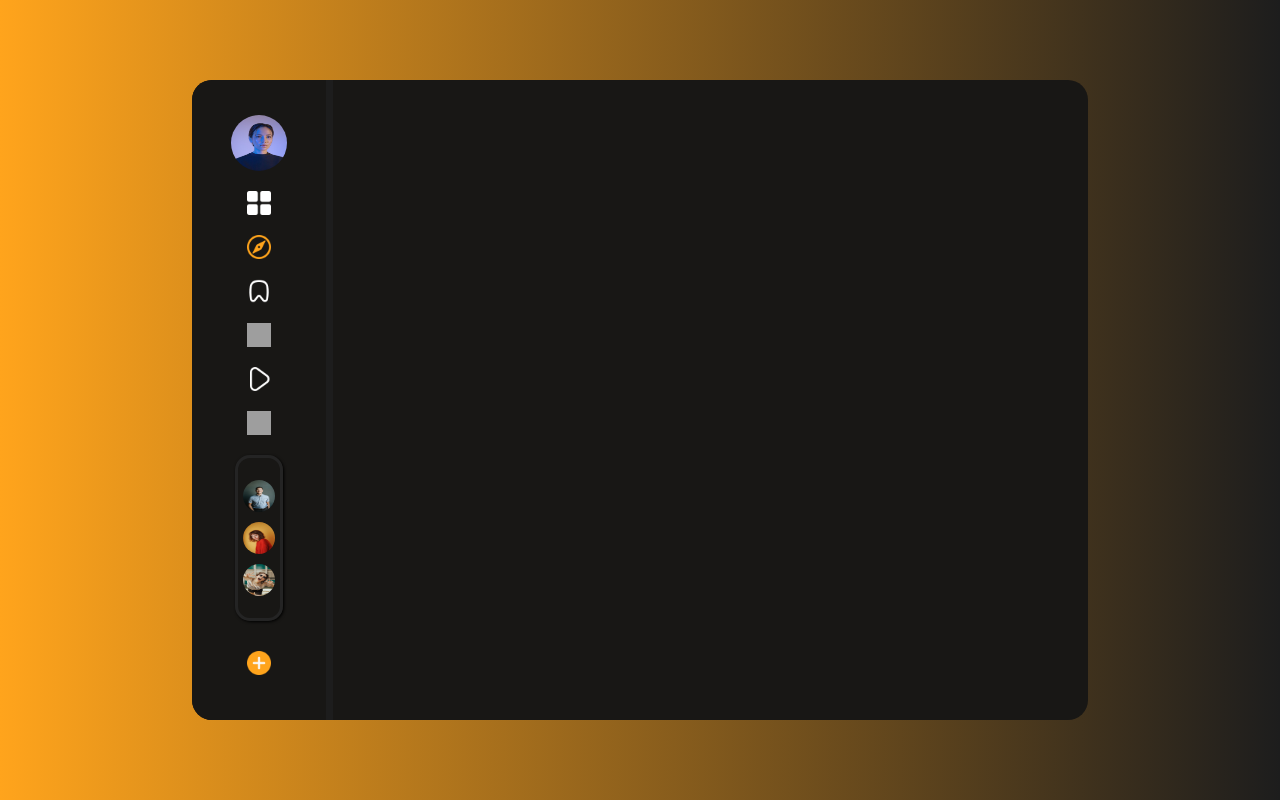
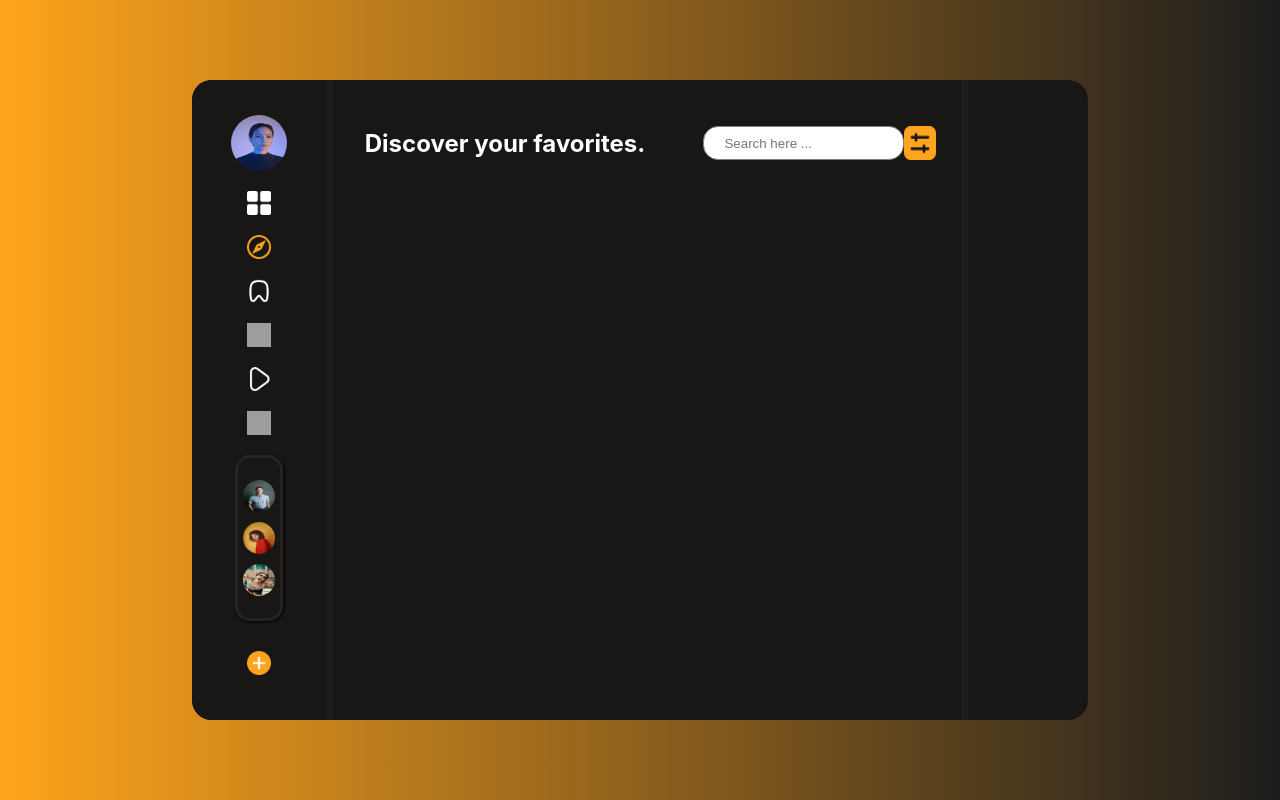
Before and after one commit to AyaNS2003/movies-stream, a React (Create React App) app: page / in a window 1280 px wide. Built offline with nearby package versions, Linux system fonts and the light colour scheme; grey boxes are pictures that could not be loaded.

Commit message:
feat (center) : add search bar with styling

```diff
--- /dev/null
+++ b/src/CenterPart.js
@@ -0,0 +1,11 @@
+import SearchBar from "./SearchBar";
+
+const CenterPart = () => {
+    return (
+        <div className="CenterPart">
+            <SearchBar/>
+        </div>
+     );
+}
+
+export default CenterPart;
--- /dev/null
+++ b/src/SearchBar.js
@@ -0,0 +1,13 @@
+const SearchBar = () => {
+    return (
+        <div className="SearchBar">
+            <h2 style={{color : 'white'}}>Discover your favorites.</h2>
+            <div style={{display : 'flex', justifyContent : 'space-around', width : '40%'}}>
+                <input placeholder="Search here ... "/>
+                <img src="/img/sliders-h-square.png"/>
+            </div>
+        </div>
+     );
+}
+
+export default SearchBar;
--- a/src/Window.js
+++ b/src/Window.js
@@ -1,5 +1,6 @@
 import React from 'react';
 import LeftSide from './LeftSide';
+import CenterPart from './CenterPart';
 
 const Window = () => {
   const styling = {
@@ -15,6 +16,7 @@ const Window = () => {
   return (
     <div className="Window" style={styling}>
         <LeftSide/>
+        <CenterPart/>
     </div>
   );
 };
--- a/src/index.css
+++ b/src/index.css
@@ -11,6 +11,11 @@ code {
   font-family: source-code-pro, Menlo, Monaco, Consolas, 'Courier New',
     monospace;
 }
+.Window
+{
+  display: flex;
+
+}
 .LeftSide
 {
   display: flex;
@@ -21,9 +26,8 @@ code {
   width: 15%;
   height: 100%;
   border-top-left-radius: 20px;
-  border-bottom-left-radius: 20px;
+  border-bottom-left-radius: 20px;}
 
-}
 .BtnsPart
 {
   padding-top: 25px;
@@ -32,23 +36,24 @@ code {
   display: flex;
   flex-direction: column;
   justify-content: center;
-  align-items: center;
+  align-items: center;}
 
-}
-.BtnsPart .icon{
+.BtnsPart .icon
+{
   margin: 10px;
   height: 24px;
-  width: 24px;
-}
-.profileImage{
+  width: 24px;}
+
+  .profileImage
+{
   margin-bottom: 10px;
-  border-radius: 32px;
-}
+  border-radius: 32px;}
+
 .Users
 {
-  height: 25%;
-}
-.Users .usersSmallDiv
+  height: 25%;}
+
+  .Users .usersSmallDiv
 {
   border: 3px solid #242424;
   display: flex;
@@ -57,17 +62,42 @@ code {
   align-items: center;
   border-radius: 15px;
   box-shadow: 1px 1px 3px black;
-  height: 100%;
-}
-.usersSmallDiv .person
+  height: 100%;}
+
+  .usersSmallDiv .person
 {
   width: 32px;
   height: 32px;
   border-radius: 32px;
-  padding: 5px;
-}
-.plusIcon
+  padding: 5px;}
+
+  .plusIcon
 {
   position: absolute;
-  bottom: 45px;
+  bottom: 45px;}
+
+.CenterPart
+{
+  display: flex;
+  background-color: #181715;
+  border-right: 7px solid #1D1D1D;
+  width: 70%;
+  height: 100%;
 }
+.SearchBar
+{
+  display: flex;
+  justify-content: space-between;
+  align-items: center;
+  width: 90%;
+  height: 10%;
+  margin: 5%;
+}
+.SearchBar input
+{
+  height: 30px;
+  border-radius: 15px;
+  border: 1px solid gray;
+  padding-left: 20px;
+  width: 200px;
+}
```
Also changed, not shown: public/img/sliders-h-square.png (added).
